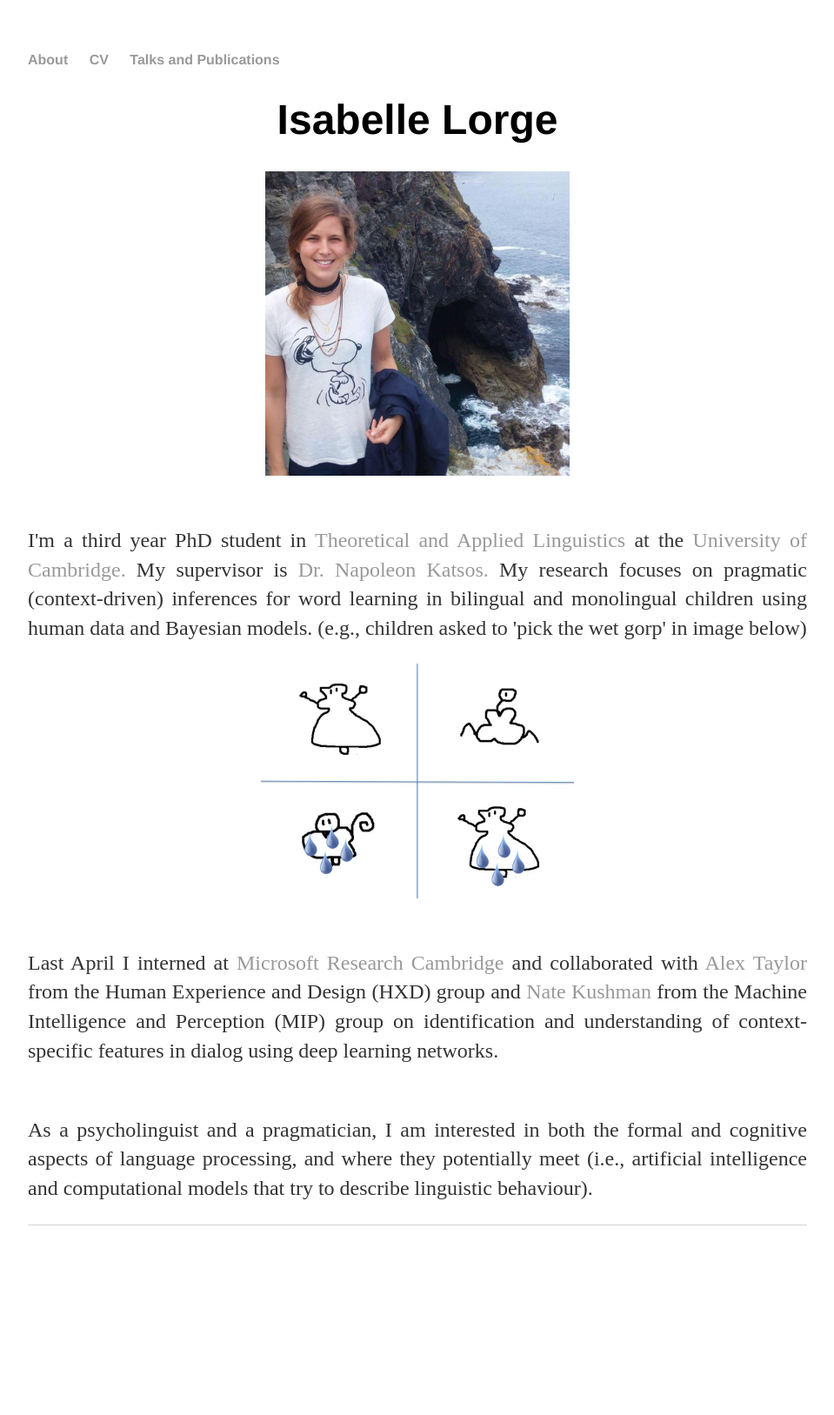
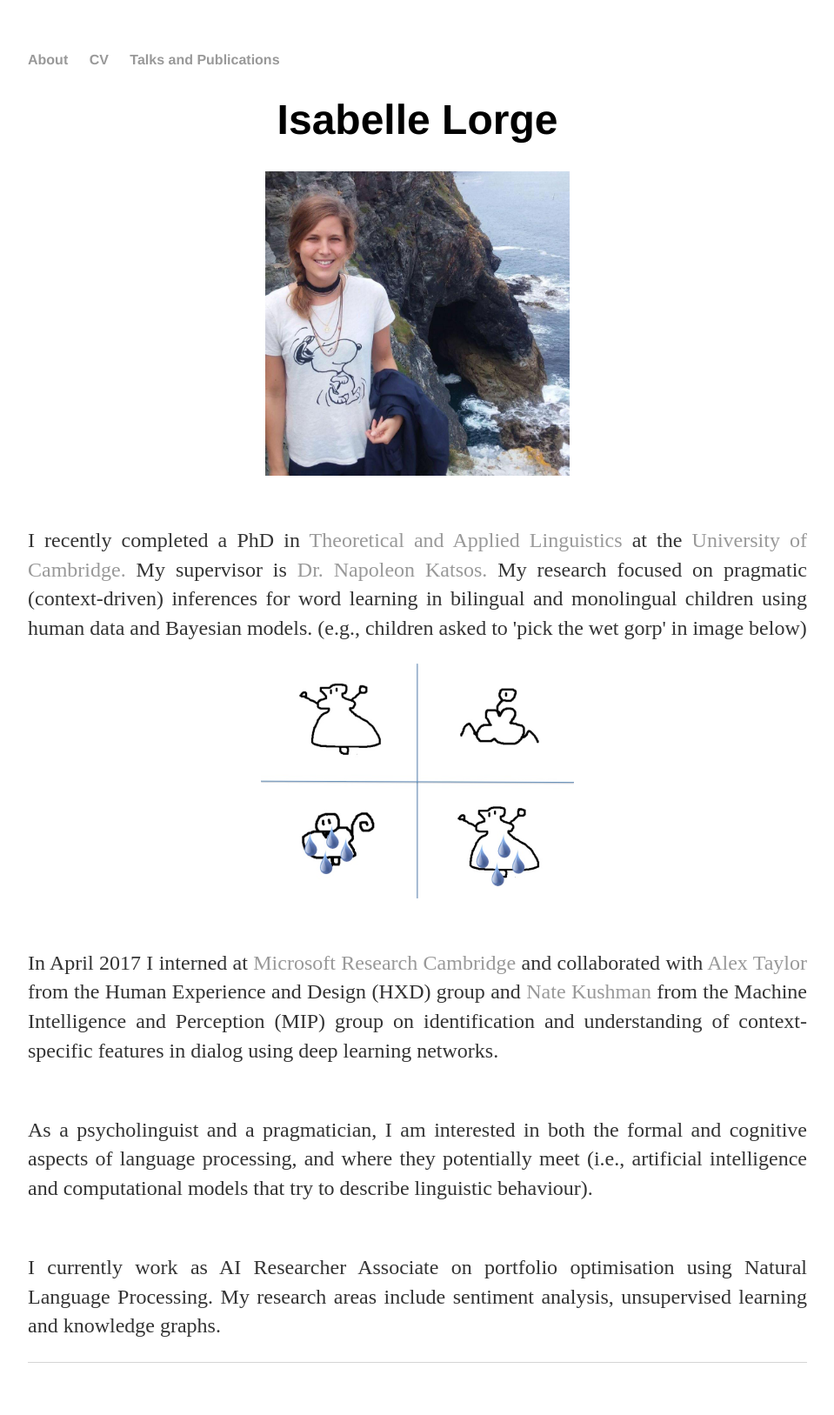
Before and after one commit to isabellelorge/isabellelorge.github.io, a Jekyll site: the page built from index.html, in a window 1280 px wide. Shown: the whole page at 87% size, without its empty margins (160-1119 px from the left). Built offline with Jekyll 4.4.1, drawn with Linux system fonts in a browser that asks for light colours; before the commit the page ends 1469 px from its top, so only the background shows below that.

Commit message:
Update index.html

```diff
--- a/index.html
+++ b/index.html
@@ -5,14 +5,17 @@ title: Isabelle Lorge
 <div class="blurb">
 	<center> <h1>Isabelle Lorge </h1> </center>
 	<img src="pic.jpg" alt="me", width="350", height="350" class="center">
-	<p><br>I'm a third year PhD student in <a href= "https://www.mml.cam.ac.uk/staff-theoretical-applied-linguistics"> Theoretical and Applied Linguistics </a> at the <a href= "https://www.cam.ac.uk/"> University of Cambridge.</a> My supervisor is
-		<a href= "https://www.mml.cam.ac.uk/dr-napoleon-katsos"> Dr. Napoleon Katsos. </a> My research focuses on pragmatic (context-driven) inferences for word learning in bilingual and monolingual children using human data and Bayesian models. (e.g., children asked to 'pick the wet gorp' in image below) <br> </p>
+	<p><br>I recently completed a PhD in <a href= "https://www.mml.cam.ac.uk/staff-theoretical-applied-linguistics"> Theoretical and Applied Linguistics </a> at the <a href= "https://www.cam.ac.uk/"> University of Cambridge.</a> My supervisor is
+		<a href= "https://www.mml.cam.ac.uk/dr-napoleon-katsos"> Dr. Napoleon Katsos. </a> My research focused on pragmatic (context-driven) inferences for word learning in bilingual and monolingual children using human data and Bayesian models. (e.g., children asked to 'pick the wet gorp' in image below) <br> </p>
 	<img src="Slide02.jpg" alt="slide02", width="360", height="270" class="center">
-	<p> <br>Last April I interned at <a href="https://www.microsoft.com/en-us/research/lab/microsoft-research-cambridge/"> Microsoft Research Cambridge </a>
+	<p> <br>In April 2017 I interned at <a href="https://www.microsoft.com/en-us/research/lab/microsoft-research-cambridge/"> Microsoft Research Cambridge </a>
 	and collaborated with <a href= "https://ast.io/"> Alex Taylor </a> from the Human Experience and Design (HXD) group and <a href="https://www.microsoft.com/en-us/research/people/nkushman/"> Nate Kushman </a> from the
 	Machine Intelligence and Perception (MIP) group on identification and understanding of context-specific features in dialog using deep learning networks.</br> </p>
 	<p> <br>As a psycholinguist and a pragmatician, I am interested in both the formal and cognitive aspects of language processing, and where they potentially meet (i.e., artificial intelligence and computational models that try to describe linguistic behaviour).
         </br> </p>
+	<p><br> I currently work as AI Researcher Associate on portfolio optimisation using Natural Language Processing.
+	My research areas include sentiment analysis, unsupervised learning and knowledge graphs.
+	<br> </p>
 
 
 </div><!-- /.blurb -->
```
